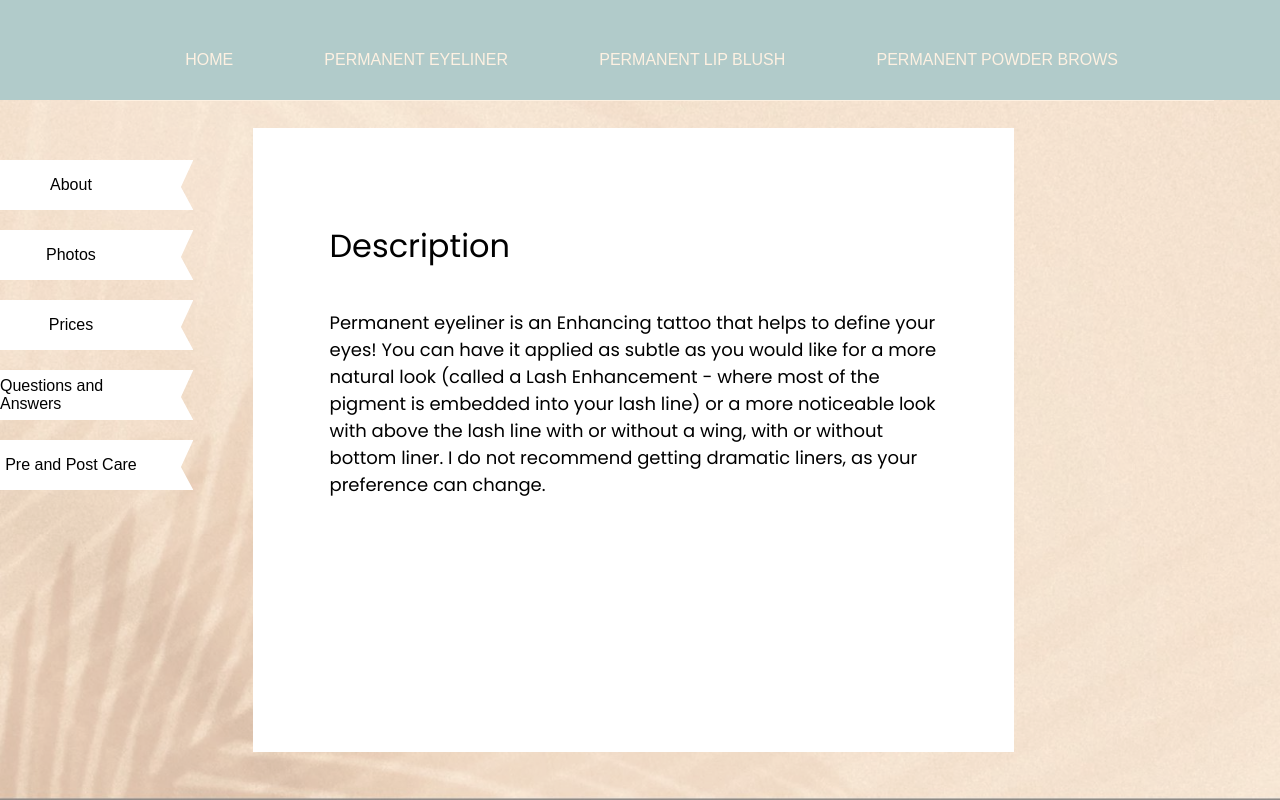
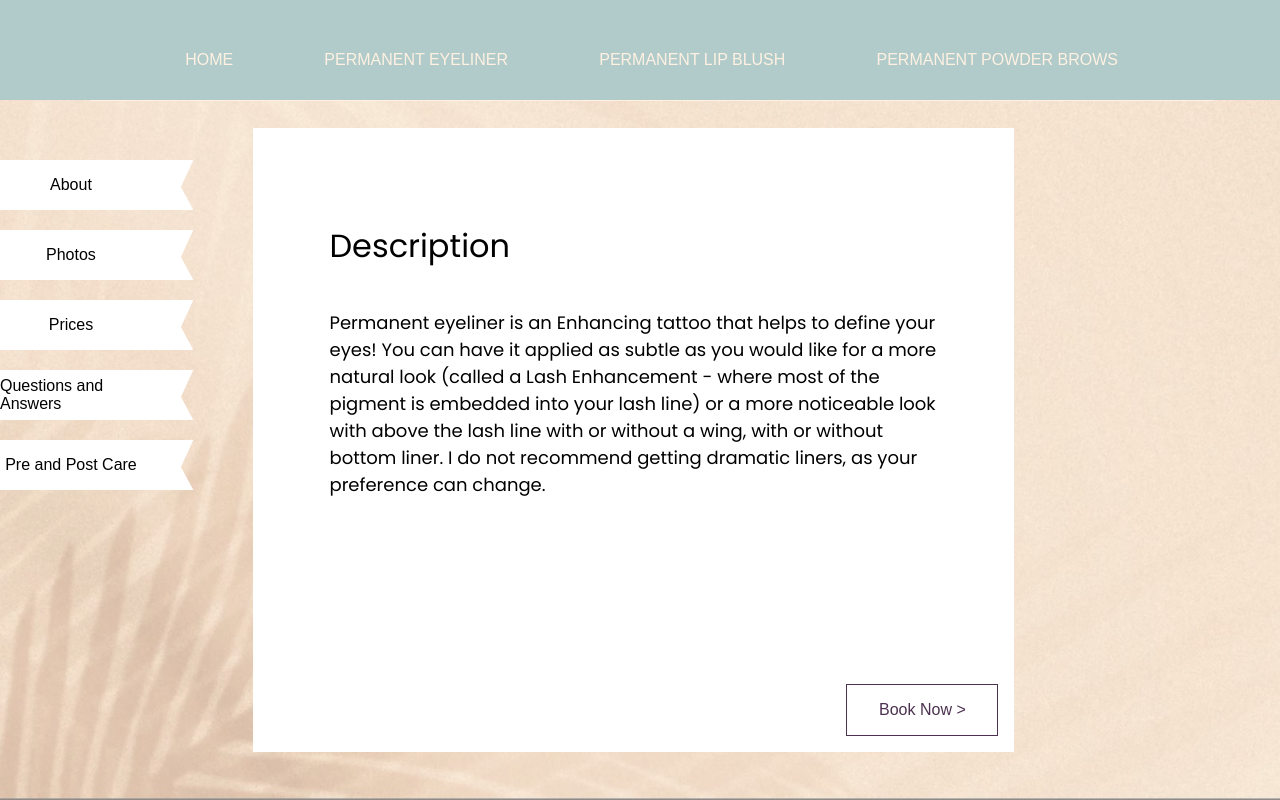
Before and after one commit to JadenFicklin/beauty-by-kerrie, a React (Create React App) app: page / in a window 1280 px wide. Both pictures are taken after a click on the element "PERMANENT EYELINER". Built offline with nearby package versions, Linux system fonts and the light colour scheme.

Commit message:
book now sends user to placing an appointment

```diff
--- a/src/App.js
+++ b/src/App.js
@@ -525,6 +525,16 @@ function App() {
             ) : null}
             {questions ? <Questions /> : null}
             {pre ? <Pre /> : null}
+            {eyeliner ? (
+              <a
+                className="book-now-exit-button"
+                href="https://glossgenius.com/"
+                target="_blank"
+                rel="noreferrer"
+              >
+                Book Now {mystring}
+              </a>
+            ) : null}
           </div>
         </div>
       </div>
@@ -655,6 +665,16 @@ function App() {
             {questionsTwo ? <Questions /> : null}
             {preTwo ? <Pre /> : null}
           </div>
+          {lipBlush ? (
+            <a
+              className="book-now-exit-button"
+              href="https://glossgenius.com/"
+              target="_blank"
+              rel="noreferrer"
+            >
+              Book Now {mystring}
+            </a>
+          ) : null}
         </div>
       </div>
 
@@ -785,6 +805,16 @@ function App() {
             {questionsThree ? <Questions /> : null}
             {preThree ? <Pre /> : null}
           </div>
+          {powderBrows ? (
+            <a
+              className="book-now-exit-button"
+              href="https://glossgenius.com/"
+              target="_blank"
+              rel="noreferrer"
+            >
+              Book Now {mystring}
+            </a>
+          ) : null}
         </div>
       </div>
     </>
--- a/src/styles/Nav.css
+++ b/src/styles/Nav.css
@@ -192,3 +192,22 @@
   font-weight: 200;
   font-size: 28px;
 }
+.book-now-exit-button {
+  width: 150px;
+  height: 50px;
+  position: fixed;
+  bottom: 8%;
+  right: 22%;
+  border: 1px solid #4c3150;
+  color: #4c3150;
+  display: flex;
+  justify-content: center;
+  align-items: center;
+  transition: 0.3s;
+  background-color: white;
+  text-decoration: none;
+}
+.book-now-exit-button:hover {
+  background-color: #b8a3b6;
+  cursor: pointer;
+}
```
